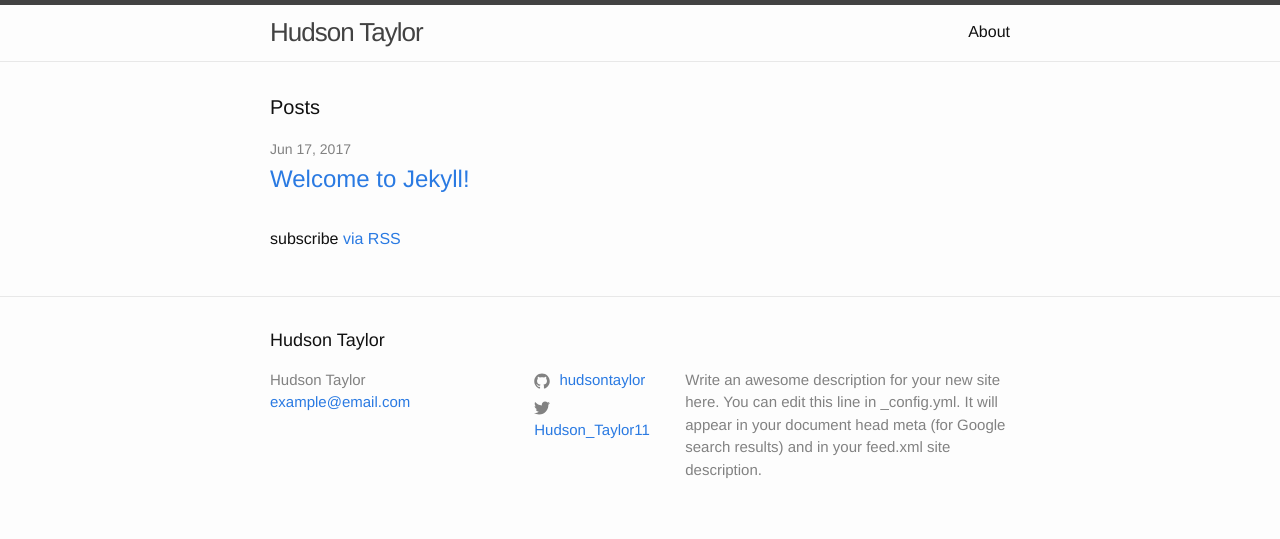
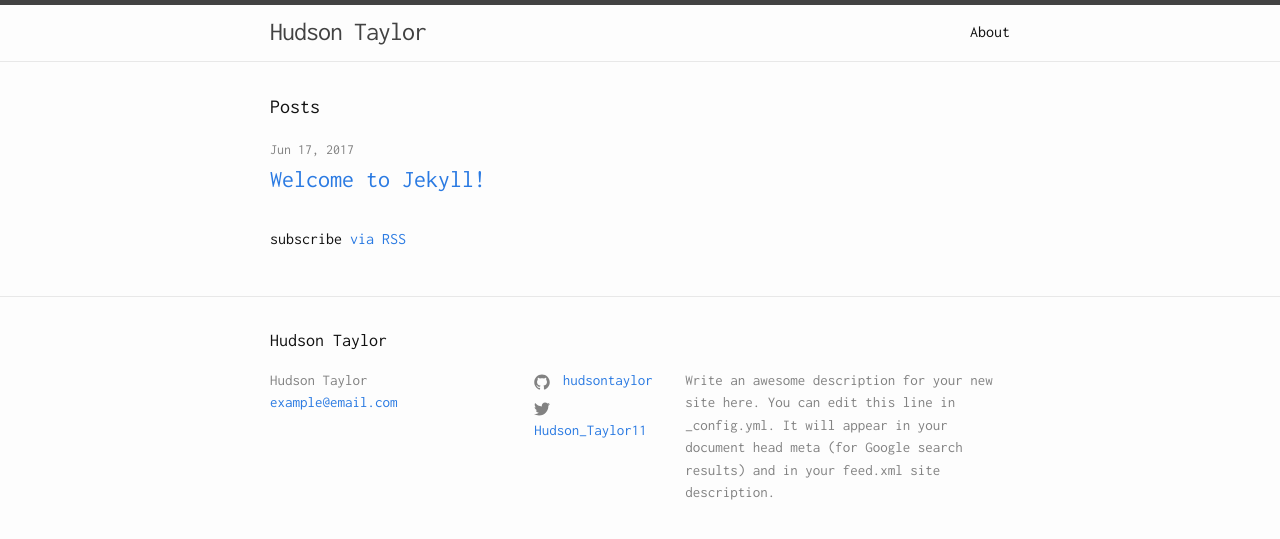
Before and after one commit to hudsontaylor/hudsontaylor.github.io, a Jekyll site: the page built from index.md, in a window 1280 px wide. Shown: the top 539 px of the page. Built offline with Jekyll 4.4.1, drawn with Linux system fonts in a browser that asks for light colours.

Commit message:
Added favicon

```diff
--- a/_includes/head.html
+++ b/_includes/head.html
@@ -9,6 +9,7 @@
   <link rel="stylesheet" href="{{ "/assets/main.css" | relative_url }}">
   <link rel="canonical" href="{{ page.url | replace:'index.html','' | absolute_url }}">
   <link rel="alternate" type="application/rss+xml" title="{{ site.title | escape }}" href="{{ "/feed.xml" | relative_url }}">
+  <link rel="stylesheet" href="https://fonts.googleapis.com/css?family=Inconsolata">
 
   {% if jekyll.environment == 'production' and site.google_analytics %}
   {% include google-analytics.html %}
--- a/_sass/minima.scss
+++ b/_sass/minima.scss
@@ -2,7 +2,7 @@
 
 // Define defaults for each variable.
 
-$base-font-family: "Helvetica Neue", Helvetica, Arial, sans-serif !default;
+$base-font-family: 'Inconsolata', monospace !default;
 $base-font-size:   16px !default;
 $base-font-weight: 400 !default;
 $small-font-size:  $base-font-size * 0.875 !default;
```
Also changed, not shown: favicon.ico (added), images/favicon.jpg (added), images/favicon.png (added).
